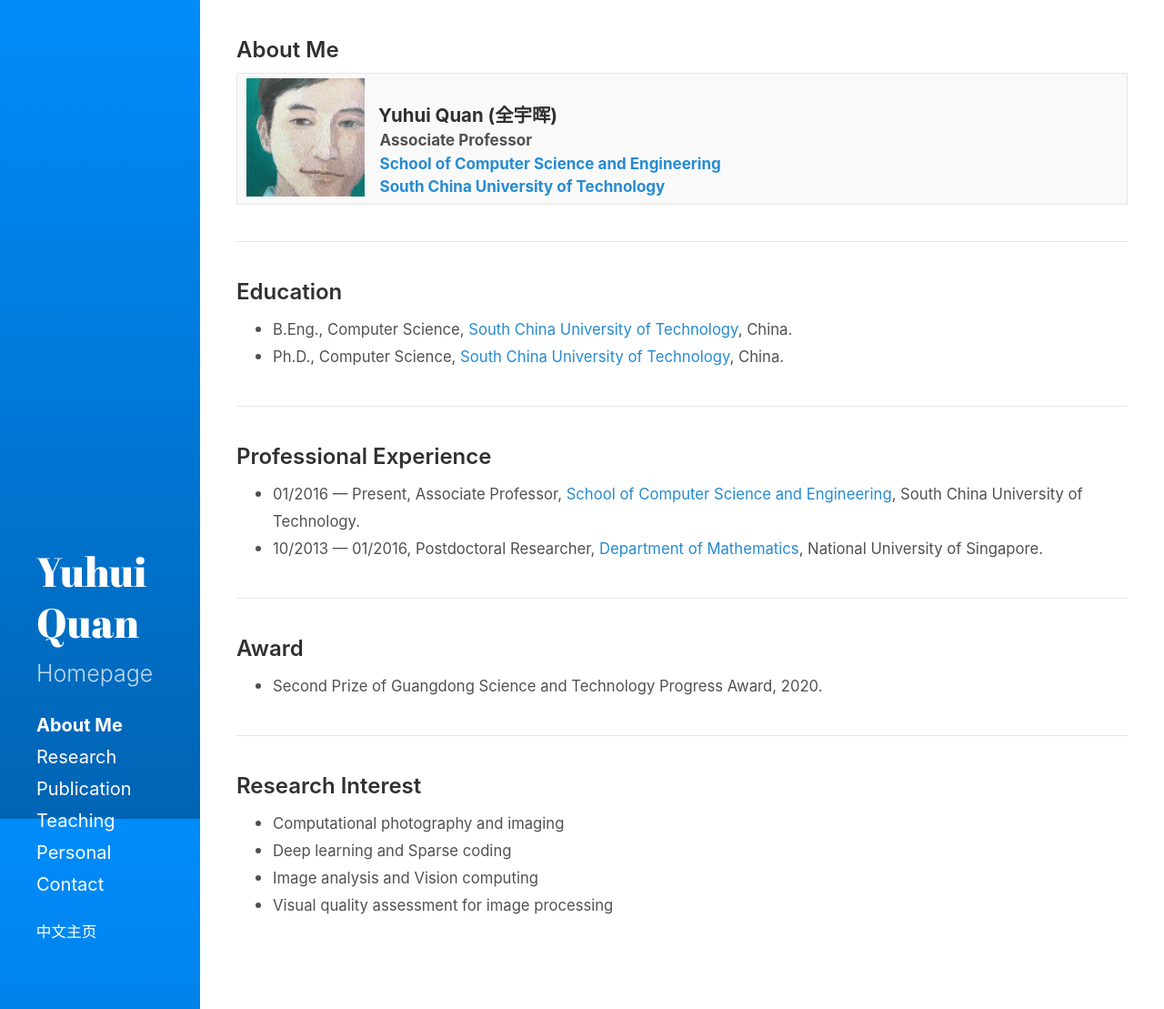
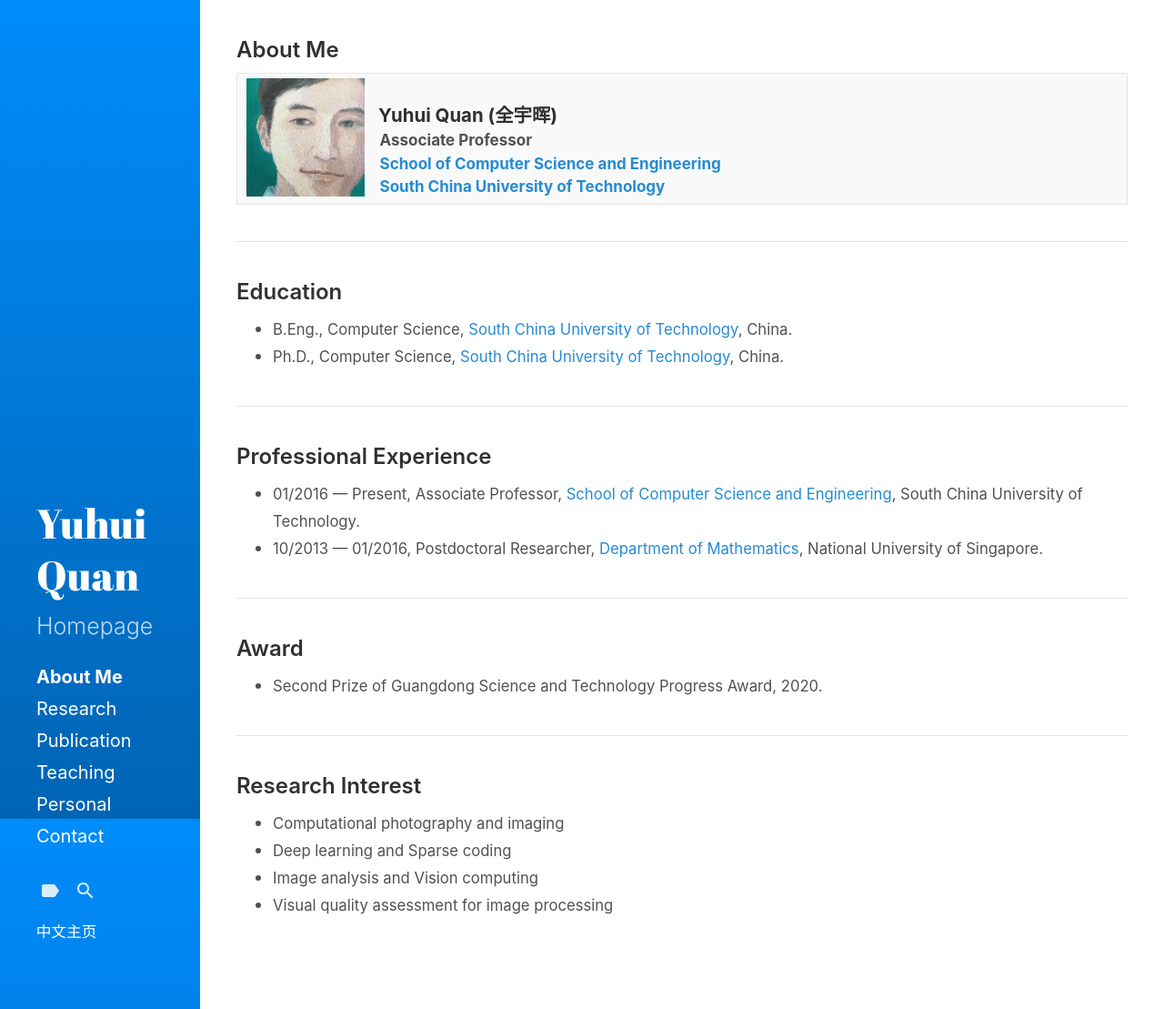
Before and after one commit to csyhquan/csyhquan.github.io, a Jekyll site: the page built from index.html, in a window 1280 px wide and 1109 px high. Shown: the whole window at 91% size. Built offline with Jekyll 4.4.1, drawn with Linux system fonts in a browser that asks for light colours; the list of posts is cut into pages by our own code.

Commit message:
Update sidebar-icon-links.html

```diff
--- a/_includes/sidebar-icon-links.html
+++ b/_includes/sidebar-icon-links.html
@@ -31,7 +31,7 @@
     {% endif %}
   {% endfor %}
 
- <!-- {% if tags_page %}
+  {% if tags_page %}
     <a id="tags-link"
        class="icon{% if page.url == '/tags' %} active{% endif %}"
        title="School" aria-label="Tags"
@@ -47,7 +47,7 @@
        href="{{ search_page.url | relative_url }}">
       {% include svg/search.svg %}
     </a>
-  {% endif %}-->
+  {% endif %}
   <small><a href="http://www.scholat.com/csyhquan.cn">&nbsp;中文主页</a></small>
   {% include custom-icon-links.html %}
 </nav>
```
